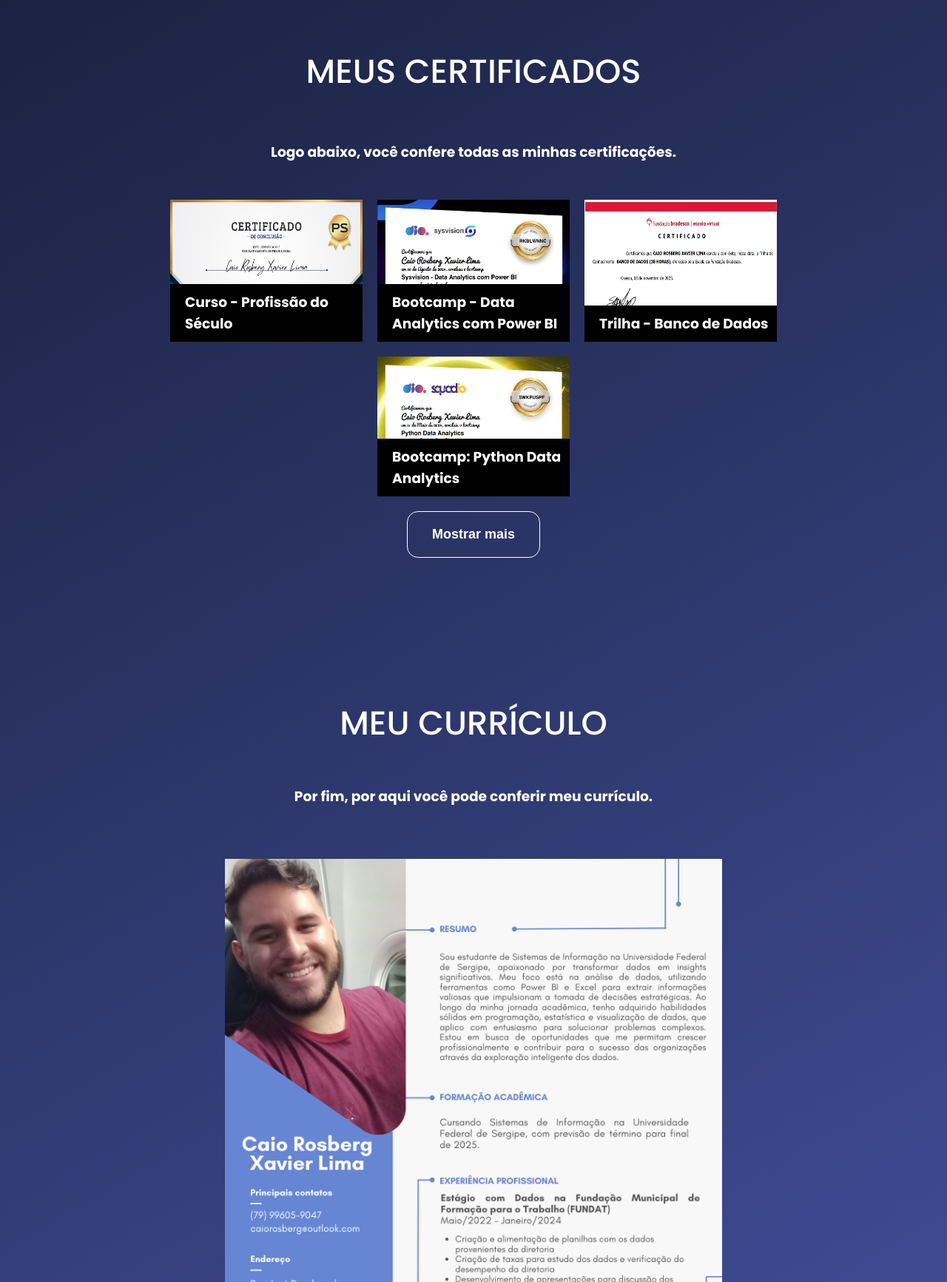
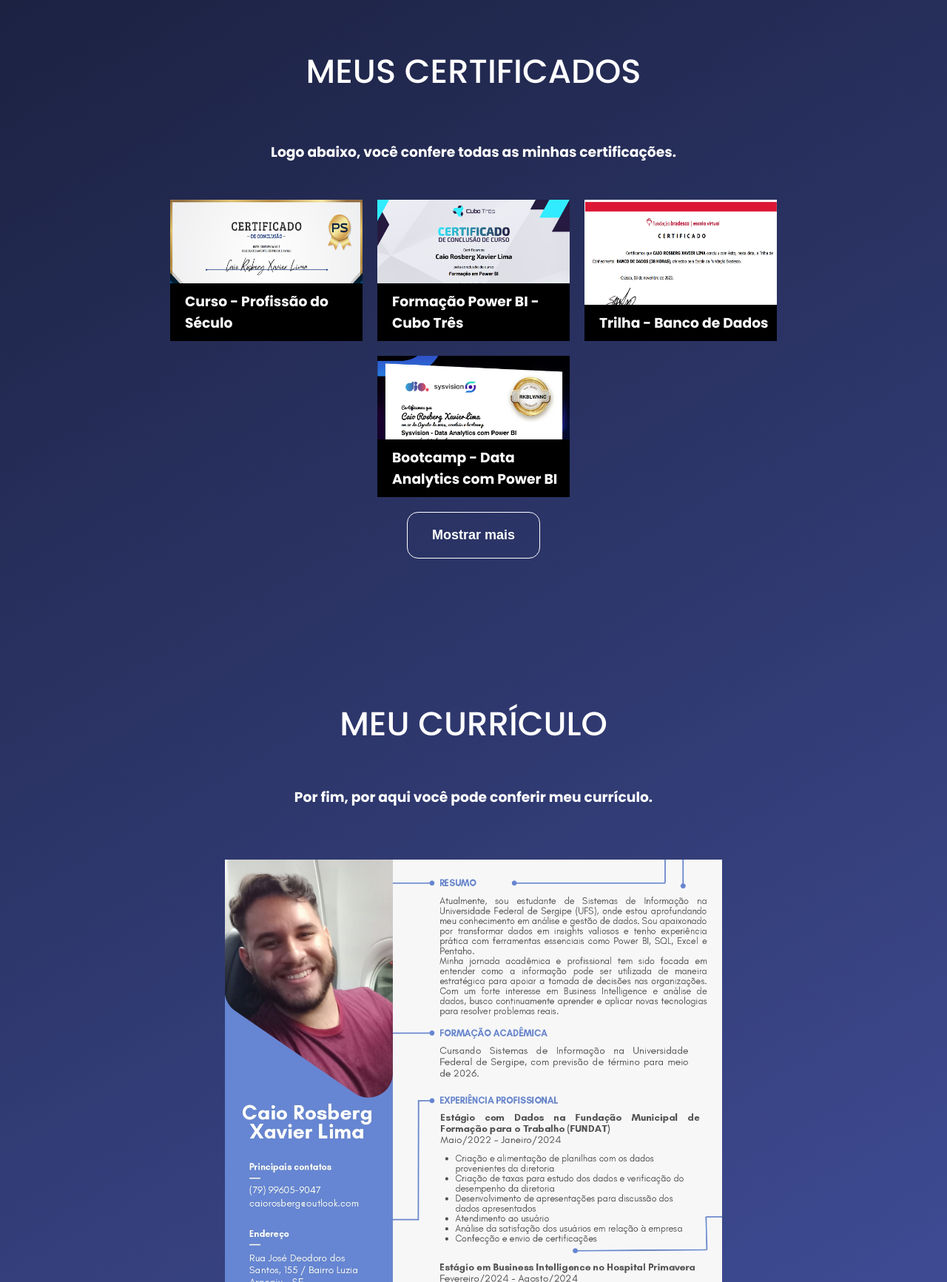
Before and after one commit to CaioRxl/Portfolio, a plain HTML site: page index.html in a window 1280 px wide. Shown: the part 1987-3720 px from the top of the page at 74% size. Drawn offline with nearby package versions, Linux system fonts and the light colour scheme.

Commit message:
Add files via upload

```diff
--- a/index.html
+++ b/index.html
@@ -274,10 +274,10 @@
             </div>
 
             <div class="certificado ativo">
-                <a href="https://1drv.ms/b/c/4f72c75ee98e0368/EdHzPyAD7TZPgFWPYbBpBGsBItI76XMeW6nz4WciUGpb7w?e=UZcCvt"
+                <a href="https://1drv.ms/b/c/4f72c75ee98e0368/EZwk6Fo7ZsFKlM4iy59dvjABvx8J8uFoY2GK0FOqqFp_Aw?e=pgU3jN"
                     target="_blank">
-                    <img src="./src/imagens/certificados/Certificado - PBI DIO.png" alt="Bootcamp - Data Analytics com BI"/>
-                    <h3>Bootcamp - Data Analytics com Power BI</h3>
+                    <img src="./src/imagens/certificados/Certificado - Cubo Três.png" alt="Formação Power BI - Cubo Três"/>
+                    <h3>Formação Power BI - Cubo Três</h3>
                     <div class="informacoes-certificado">
                         <p>🔗Ver Certificado</p>
                     </div>
@@ -296,6 +296,17 @@
             </div>
 
             <div class="certificado ativo">
+                <a href="https://1drv.ms/b/c/4f72c75ee98e0368/EdHzPyAD7TZPgFWPYbBpBGsBItI76XMeW6nz4WciUGpb7w?e=UZcCvt"
+                    target="_blank">
+                    <img src="./src/imagens/certificados/Certificado - PBI DIO.png" alt="Bootcamp - Data Analytics com BI"/>
+                    <h3>Bootcamp - Data Analytics com Power BI</h3>
+                    <div class="informacoes-certificado">
+                        <p>🔗Ver Certificado</p>
+                    </div>
+                </a>
+            </div>
+
+            <div class="certificado">
                 <a href="https://1drv.ms/b/s!AmgDjulex3JPgxi7Tu4yThu2X-9i?e=ywLB8u"
                     target="_blank">
                     <img src="./src/imagens/certificados/Certificado - DIO.png" alt="Bootcamp: Python Data Analytics"/>
@@ -528,7 +539,7 @@
             <div class="curriculo">
                 <a href="https://www.canva.com/design/DAFxn8ZbrC8/EG6BIv26-RzMcmzrkC_WRw/view?utm_content=DAFxn8ZbrC8&utm_campaign=designshare&utm_medium=link&utm_source=editor"
                     target="_blank">
-                    <img src="./src/imagens/curriculo/Currículo - Caio Rosberg.png" alt="Meu Currículo"/>
+                    <img src="./src/imagens/curriculo/currículo.jpg" alt="Meu Currículo"/>
                 </a>
             </div>
     </section>
```
Also changed, not shown: src/imagens/certificados/Certificado - Cubo Três.png (added), src/imagens/curriculo/currículo.jpg (added).
